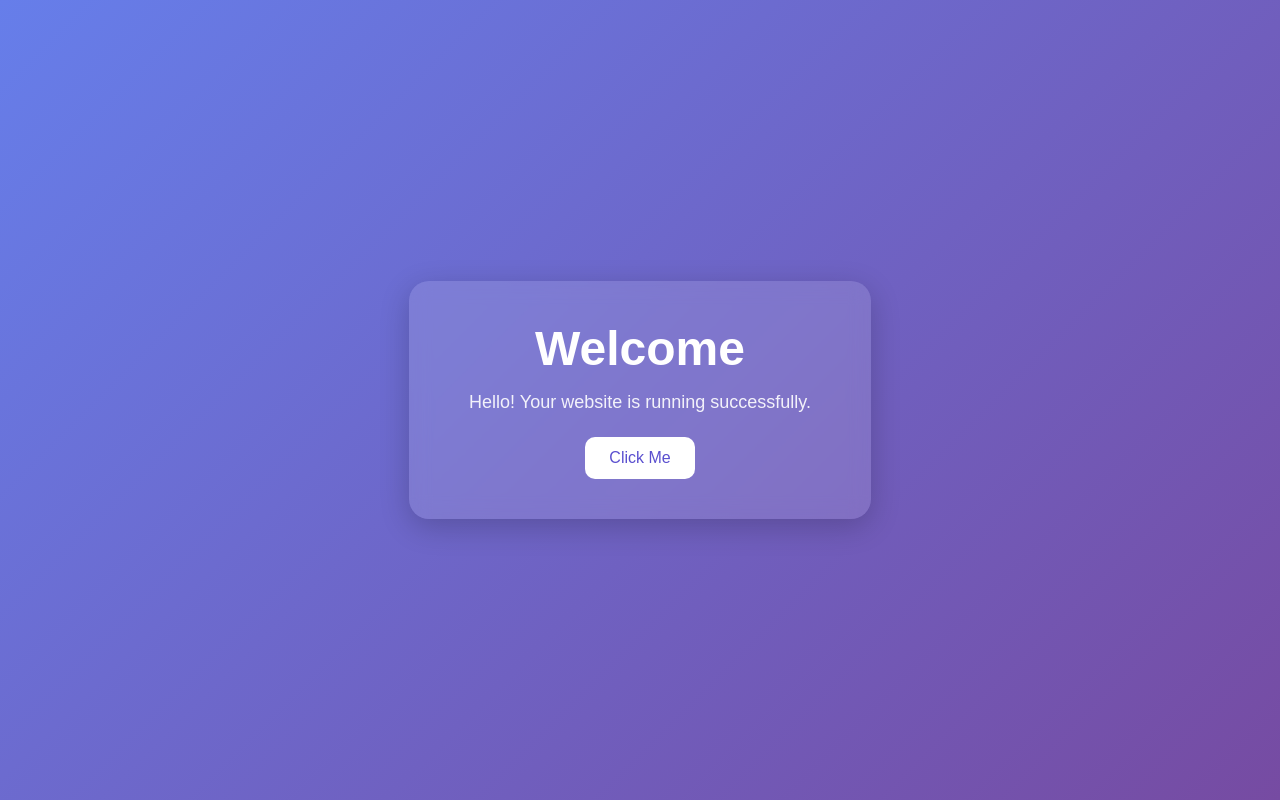
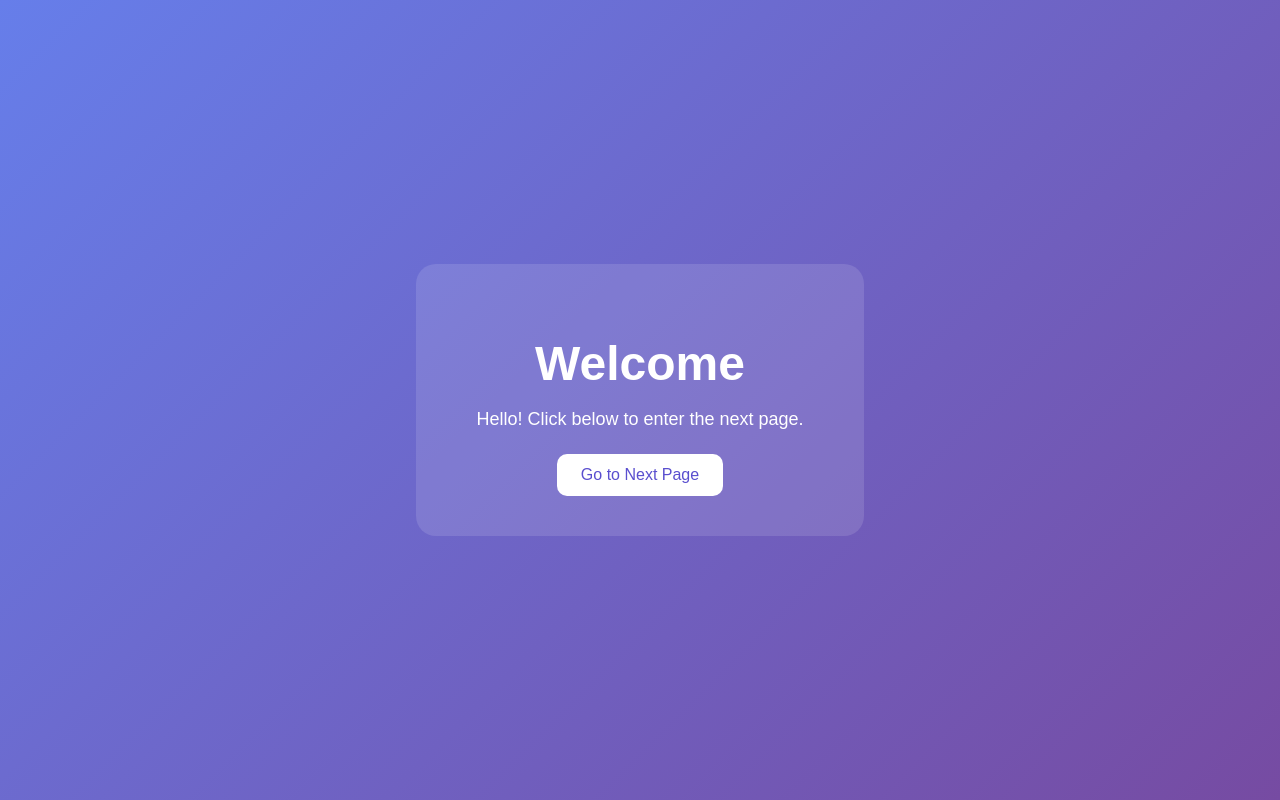
Before and after one commit to ChaiquanYC/my-react-page, a plain HTML site: page index.html in a window 1280 px wide. Drawn offline with Linux system fonts and the light colour scheme.

Commit message:
Update index.html

```diff
--- a/index.html
+++ b/index.html
@@ -5,29 +5,22 @@
   <meta name="viewport" content="width=device-width, initial-scale=1.0" />
   <title>Welcome</title>
   <style>
-    * {
+    body {
       margin: 0;
-      padding: 0;
-      box-sizing: border-box;
-      font-family: Arial, sans-serif;
-    }
-
-    body {
       height: 100vh;
       display: flex;
       justify-content: center;
       align-items: center;
       background: linear-gradient(135deg, #667eea, #764ba2);
+      font-family: Arial, sans-serif;
       color: white;
-      text-align: center;
     }
 
     .container {
-      background: rgba(255, 255, 255, 0.12);
+      text-align: center;
+      background: rgba(255,255,255,0.12);
       padding: 40px 60px;
       border-radius: 20px;
-      backdrop-filter: blur(10px);
-      box-shadow: 0 8px 30px rgba(0,0,0,0.2);
     }
 
     h1 {
@@ -38,7 +31,6 @@
     p {
       font-size: 18px;
       margin-bottom: 24px;
-      opacity: 0.9;
     }
 
     button {
@@ -49,20 +41,18 @@
       color: #5a4fcf;
       font-size: 16px;
       cursor: pointer;
-      transition: 0.3s;
     }
 
     button:hover {
-      background: #f1f1f1;
-      transform: translateY(-2px);
+      background: #f2f2f2;
     }
   </style>
 </head>
 <body>
   <div class="container">
     <h1>Welcome</h1>
-    <p>Hello! Your website is running successfully.</p>
-    <button onclick="alert('Welcome to your website!')">Click Me</button>
+    <p>Hello! Click below to enter the next page.</p>
+    <button onclick="window.location.href='page2.html'">Go to Next Page</button>
   </div>
 </body>
 </html>
```
